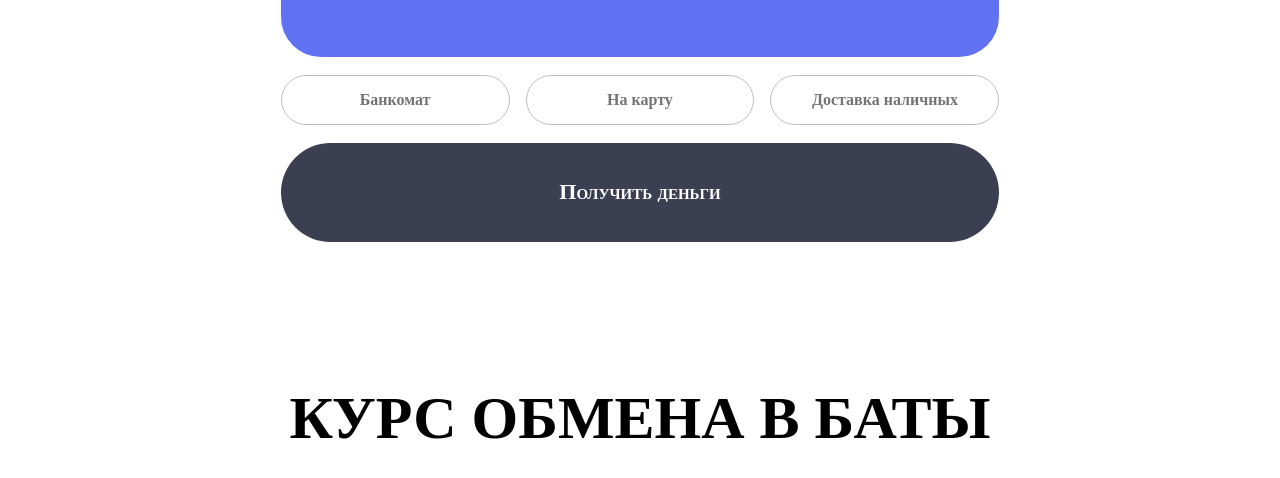
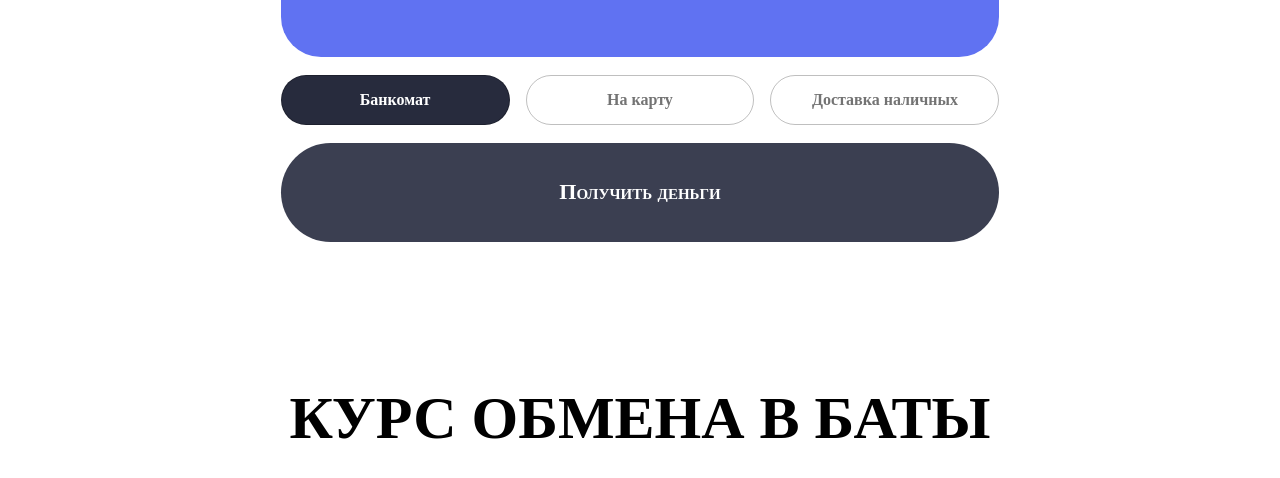
Before and after one commit to cra9had/spkexchange, a plain HTML site: page index.html in a window 1280 px wide. Both pictures are taken after a click on the element "Банкомат". Shown: the part 772-1250 px from the top of the page. Drawn offline with Linux system fonts and the light colour scheme; a web font is replaced by a local one.

Commit message:
refactor: improve layout of rates table and referral button; add button.js script for enhanced functionality

```diff
--- a/assets/styles/button.css
+++ b/assets/styles/button.css
@@ -23,6 +23,10 @@
 
 .button:focus,
 .button:active {
+  background: #272b3d;
+  color: var(--white);
+}
+.exchange-button.active {
   background: #272b3d;
   color: var(--white);
 }
--- a/index.html
+++ b/index.html
@@ -154,8 +154,12 @@
           <div class="rates-table">
             <div class="rates-table-header">
               <div class="rates-table-header-cell">Валюта</div>
-              <div class="rates-table-header-cell">Отдаете <span>валюту</span></div>
-              <div class="rates-table-header-cell">Покупаете <span>валюту</span></div>
+              <div class="rates-table-header-cell">
+                Отдаете <span>валюту</span>
+              </div>
+              <div class="rates-table-header-cell">
+                Покупаете <span>валюту</span>
+              </div>
             </div>
             <div class="rates-table-body" id="rates-table-body"></div>
           </div>
@@ -208,7 +212,9 @@
               обменника
             </div>
           </div>
-          <div class="button white-button referral-button">Пригласить друзей</div>
+          <div class="button white-button referral-button">
+            Пригласить друзей
+          </div>
         </div>
         <div class="right-side">
           <img src="/assets/icons/referal.svg" alt="" />
@@ -365,6 +371,7 @@
     <script src="/js/currencies.js" type="module"></script>
     <script src="/js/rates.js" type="module"></script>
     <script src="/js/faq.js"></script>
+    <script src="/js/button.js"></script>
     <script src="/js/navbar.js"></script>
   </body>
 </html>
--- /dev/null
+++ b/js/button.js
@@ -0,0 +1,10 @@
+document.addEventListener("DOMContentLoaded", function () {
+  const exchangeButtons = document.querySelectorAll(".exchange-button");
+
+  exchangeButtons.forEach((button) => {
+    button.addEventListener("click", function () {
+      exchangeButtons.forEach((btn) => btn.classList.remove("active"));
+      button.classList.add("active");
+    });
+  });
+});
```
